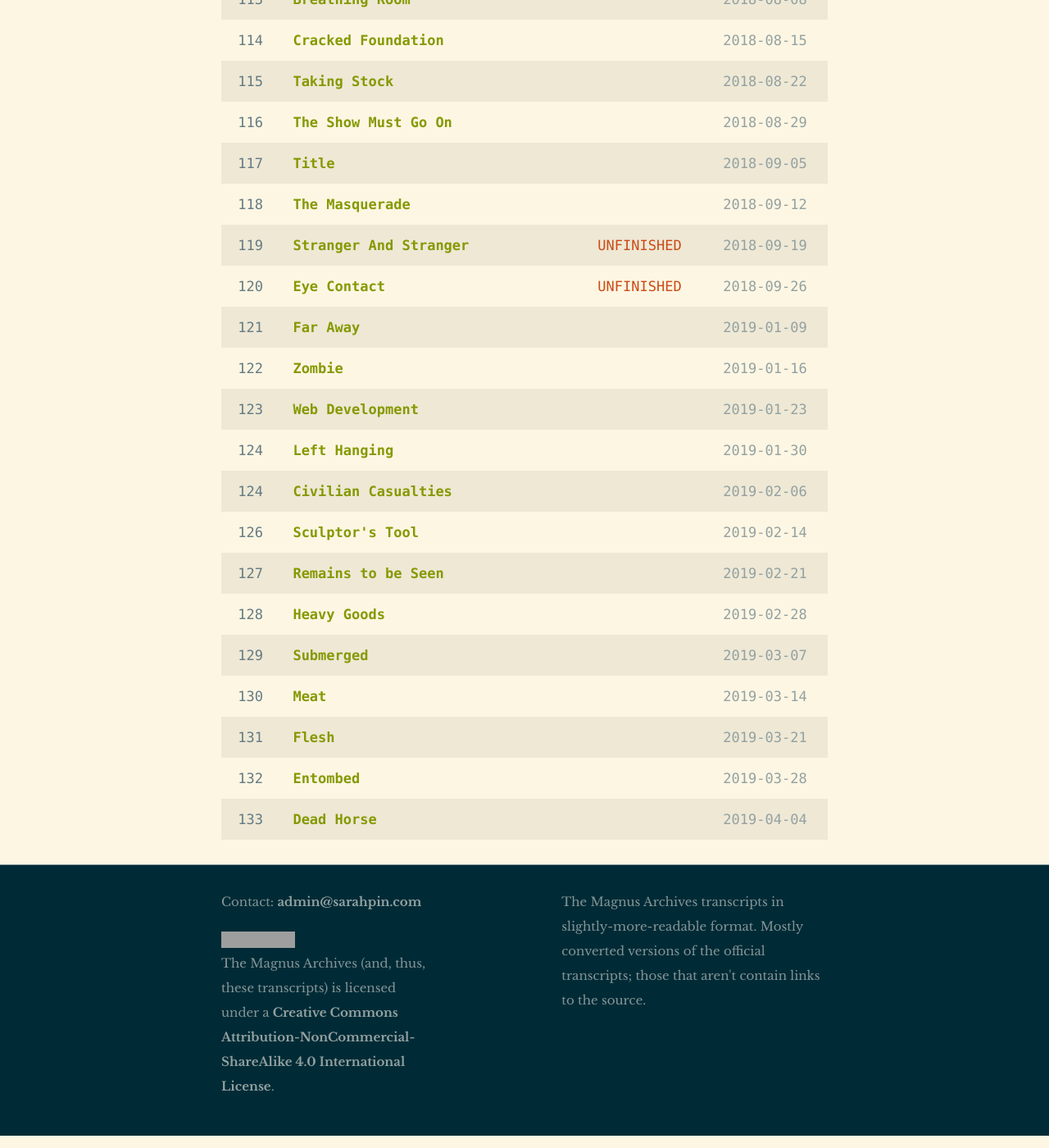
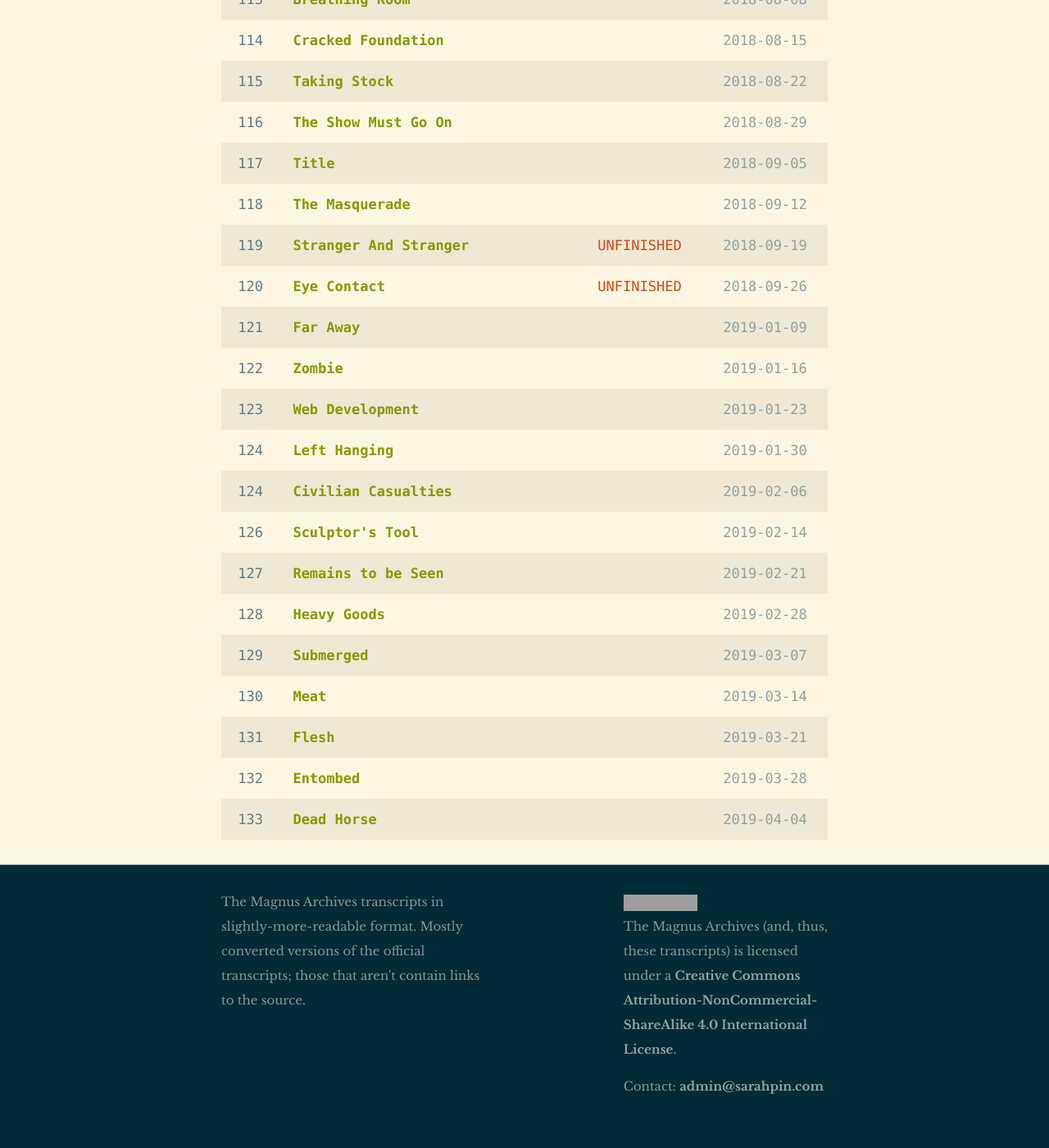
Before and after one commit to Snarp/magnus_archives_transcripts, a Jekyll site: the page built from index.html, in a window 1280 px wide and 1400 px high, scrolled down 5866 px. Shown: the whole window at 82% size. Built offline with Jekyll 4.4.1, drawn with Linux system fonts in a browser that asks for light colours; some web fonts are replaced; grey boxes are pictures that could not be loaded.

Commit message:
[Savescum auto-commit.]

```diff
--- a/_includes/footer.html
+++ b/_includes/footer.html
@@ -4,12 +4,7 @@
 
 		<div class="footer-col-wrapper">
 			<div class="footer-col footer-col-1">
-				<ul class="contact-list">
-					<li>Contact: <a href="mailto:{{ site.email }}">{{ site.email }}</a></li>
-				</ul>
-				<div class="cc-license">
-					<a rel="license" href="http://creativecommons.org/licenses/by-nc-sa/4.0/"><img alt="Creative Commons License" style="border-width:0" src="https://i.creativecommons.org/l/by-nc-sa/4.0/88x31.png" /></a><br />The Magnus Archives (and, thus, these transcripts) is licensed under a <a rel="license" href="http://creativecommons.org/licenses/by-nc-sa/4.0/">Creative Commons Attribution-NonCommercial-ShareAlike 4.0 International License</a>.
-				</div>
+				<p>{{ site.description }}</p>
 			</div>
 
 			<div class="footer-col footer-col-2">
@@ -35,7 +30,13 @@
 			</div>
 
 			<div class="footer-col footer-col-3">
-				<p>{{ site.description }}</p>
+				<p class="cc-license">
+					<a rel="license" href="http://creativecommons.org/licenses/by-nc-sa/4.0/"><img alt="Creative Commons License" style="border-width:0" src="https://i.creativecommons.org/l/by-nc-sa/4.0/88x31.png" /></a><br />The Magnus Archives (and, thus, these transcripts) is licensed under a <a rel="license" href="http://creativecommons.org/licenses/by-nc-sa/4.0/">Creative Commons Attribution-NonCommercial-ShareAlike 4.0 International License</a>.
+				</p>
+
+				<p>
+					Contact: <a href="mailto:{{ site.email }}">{{ site.email }}</a>
+				</p>
 			</div>
 		</div>
 
--- a/_sass/_layout.scss
+++ b/_sass/_layout.scss
@@ -72,8 +72,8 @@
 }
 
 .footer-col-1 {
-    width: -webkit-calc(35% - (#{$spacing-unit} / 2));
-    width:         calc(35% - (#{$spacing-unit} / 2));
+    width: -webkit-calc(45% - (#{$spacing-unit} / 2));
+    width:         calc(45% - (#{$spacing-unit} / 2));
 }
 
 .footer-col-2 {
@@ -82,8 +82,8 @@
 }
 
 .footer-col-3 {
-    width: -webkit-calc(45% - (#{$spacing-unit} / 2));
-    width:         calc(45% - (#{$spacing-unit} / 2));
+    width: -webkit-calc(35% - (#{$spacing-unit} / 2));
+    width:         calc(35% - (#{$spacing-unit} / 2));
 }
 
 @include media-query($on-laptop) {
```
